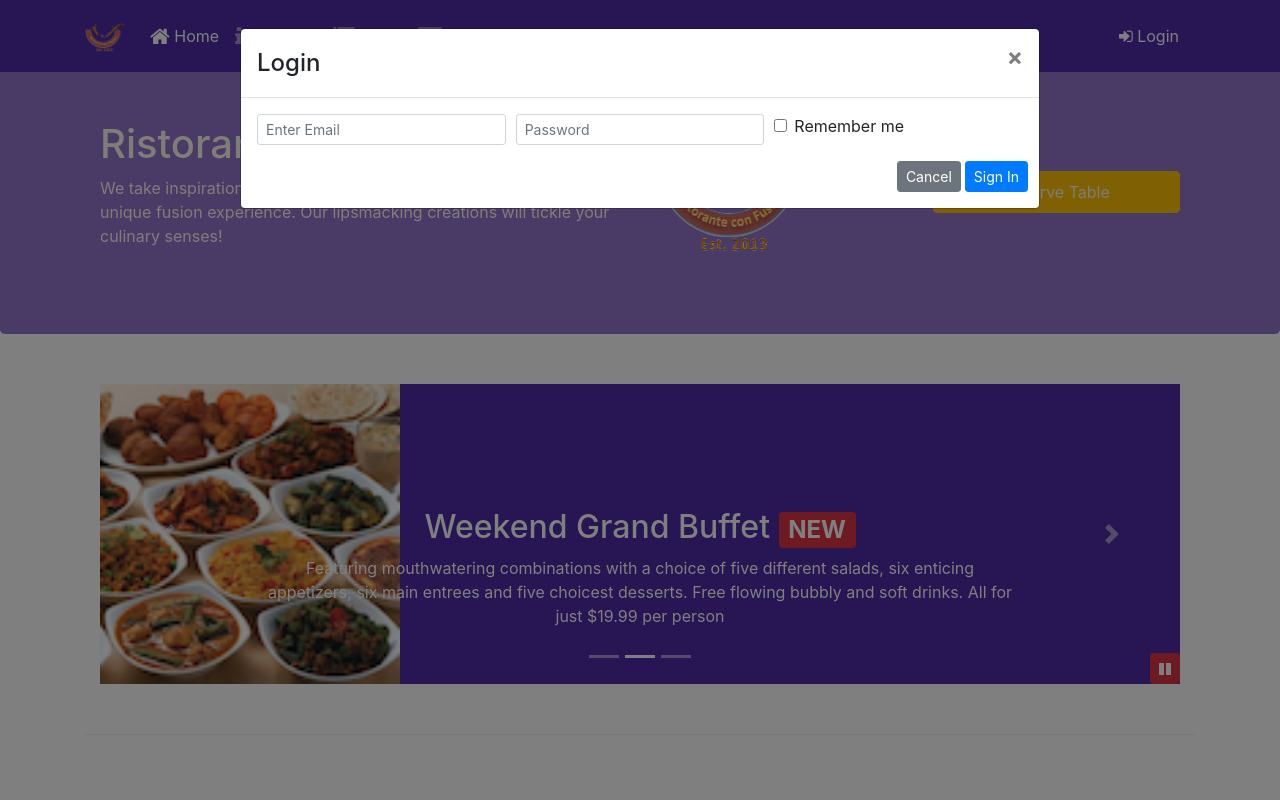
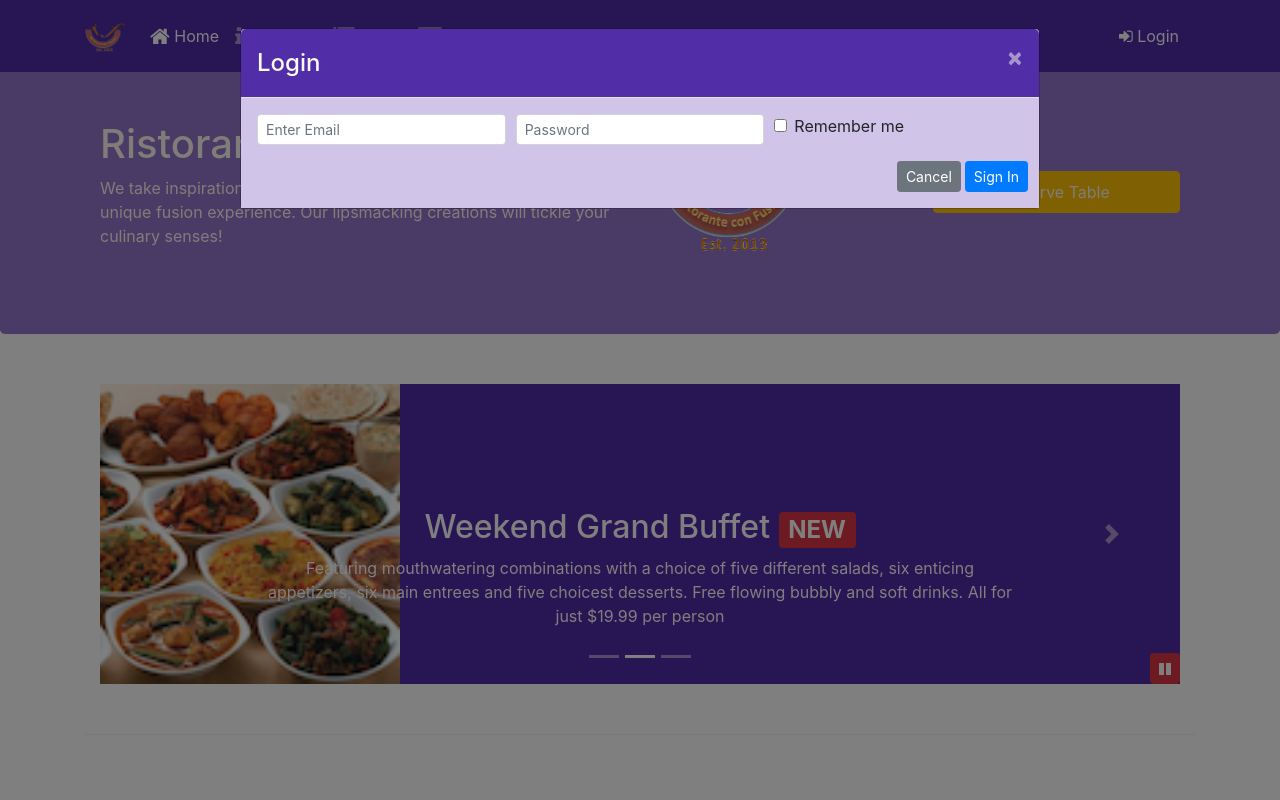
Before and after one commit to anubhavjain07/confusion, a website: page index.html in a window 1280 px wide. Both pictures are taken after a click on the button "Login". Shown: the top 800 px of the page. Drawn offline with nearby package versions, Linux system fonts and the light colour scheme.

Commit message:
Assignment-4

```diff
--- a/css/style.scss
+++ b/css/style.scss
@@ -74,3 +74,15 @@ body{
     bottom: 0px;
     z-index: 1;
 }
+
+.modal-header{
+    background-color: $background-dark;
+    color: floralwhite;
+    button{
+        color: floralwhite;
+    }
+}
+
+.modal-body{
+    background-color: $background-pale;
+}
--- a/index.html
+++ b/index.html
@@ -35,7 +35,7 @@
                                 class="fa fa-address-card fa-lg"></i> Contact</a></li>
                 </ul>
                 <span class="navbar-text">
-                    <a data-toggle="modal" data-target="#loginModal" class="nav-link">
+                    <a id="loginButton" role="button" class="nav-link">
                         <span class="fa fa-sign-in"></span> Login
                     </a>
                 </span>
@@ -122,7 +122,7 @@
                     <!-- <a href="#reserveTable" class="btn btn-warning nav-link btn-block" role="button" data-html="true"
                         data-placement="bottom" data-toggle="tooltip"
                         title="Or Call us at<br><strong>+91 9116798770</strong>">Reserve Table</a> -->
-                    <a data-target="#reserveTable" data-toggle="modal" class="btn btn-warning nav-link btn-block"
+                    <a id="reserveTableButton" class="btn btn-warning nav-link btn-block"
                         role="button">Reserve Table</a>
                 </div>
             </div>
@@ -429,6 +429,19 @@
 
             });
 
+            $('#loginButton').click(function(){
+                $('#loginModal').modal('toggle');
+
+            });
+
+            $('#reserveTableButton').click(function(){
+                $('#reserveTable').modal('toggle');
+            });
+
+
+
+
+
         });
     </script>
 
--- a/package.json
+++ b/package.json
@@ -7,7 +7,7 @@
     "start": "npm run lite",
     "test": "echo \"Error: no test specified\" && exit 1",
     "lite": "lite-server",
-    "scss":"node-sass -o css/ css/"
+    "scss": "node-sass -o css/ css/"
   },
   "author": "",
   "license": "ISC",
```
Also changed, not shown: css/style.css.
